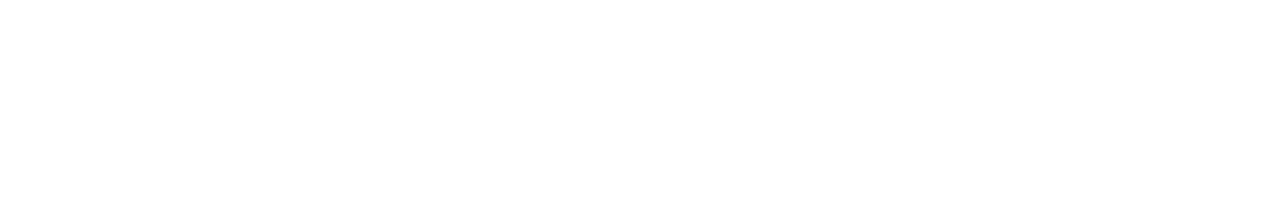
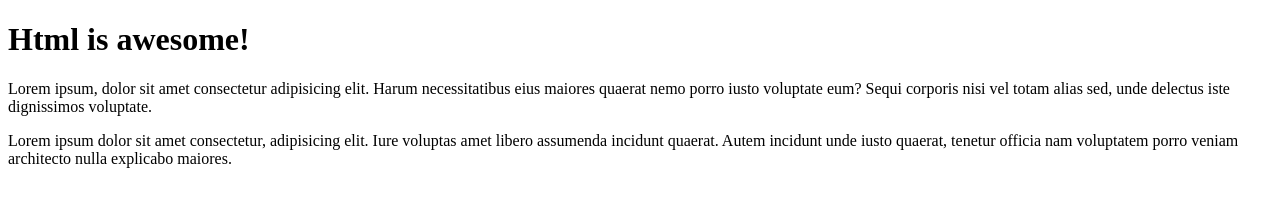
Before and after one commit to RS-free/learning, a plain HTML site: page index.html in a window 1280 px wide. Drawn offline with Linux system fonts and the light colour scheme.

Commit message:
Update index.html

```diff
--- a/index.html
+++ b/index.html
@@ -3,9 +3,13 @@
 <head>
     <meta charset="UTF-8">
     <meta name="viewport" content="width=device-width, initial-scale=1.0">
-    <title>Document</title>
+    <title>My Page</title>
 </head>
 <body>
+    <h1>Html is awesome!</h1>
+    <p>Lorem ipsum, dolor sit amet consectetur adipisicing elit. Harum necessitatibus eius maiores
+        quaerat nemo porro iusto voluptate eum? Sequi corporis nisi vel totam alias sed, unde delectus iste dignissimos voluptate.  </p>
+    <p>Lorem ipsum dolor sit amet consectetur, adipisicing elit. Iure voluptas amet libero assumenda incidunt quaerat. Autem incidunt unde iusto quaerat, tenetur officia nam voluptatem porro veniam architecto nulla explicabo maiores.</p>
 
 </body>
 </html>
```
